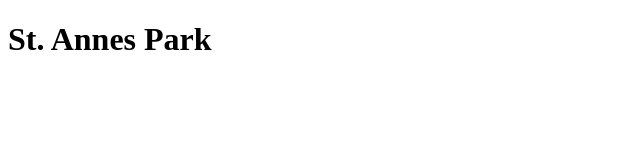
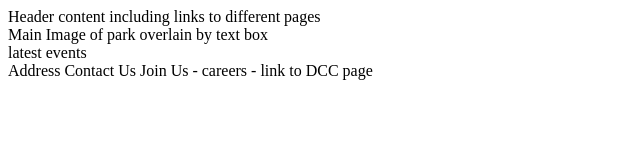
Before and after one commit to ellentreacy/project_one, a plain HTML site: page index.html in a window 1280 px wide. Shown: the whole page, without its empty margins (0-640 px from the left). Drawn offline with Linux system fonts and the light colour scheme.

Commit message:
add main page structure

```diff
--- a/index.html
+++ b/index.html
@@ -10,8 +10,20 @@
     <link rel="stylesheet" href="assets/css/style.css">
 
 </head>
-<h1>St. Annes Park</h1>
 <body>
+    <header>Header content including links to different pages</header>
+    <section>
+        Main Image of park overlain by text box
+    </section>
+    <section>
+        latest events
+    </section>
+
+    <footer>
+        Address
+        Contact Us
+        Join Us - careers - link to DCC page
+    </footer>
 
 </body>
 </html>
```
